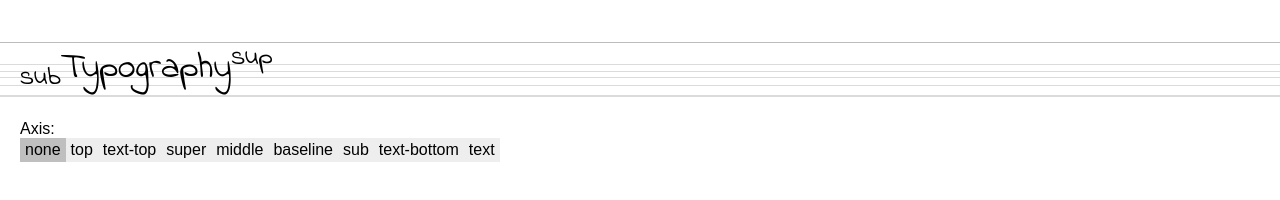
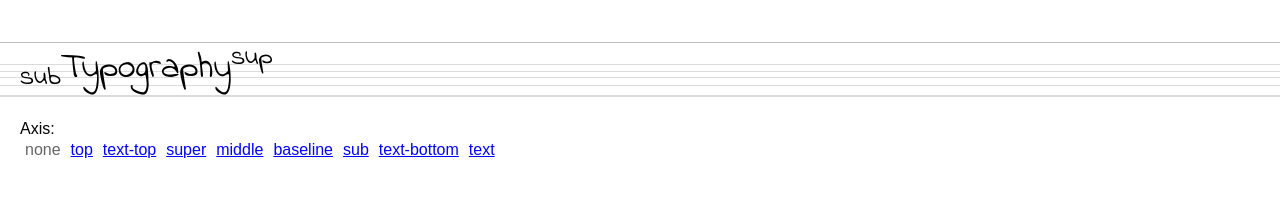
Before and after one commit to ahtohbi4/typography, a website: page index.html in a window 1280 px wide. Drawn offline with nearby package versions, Linux system fonts and the light colour scheme.

Commit message:
Typography was updated

```diff
--- a/app/resources/views/blocks/radio-button/radio-button.css
+++ b/app/resources/views/blocks/radio-button/radio-button.css
@@ -1,13 +1,15 @@
 .radio-button {
     display: inline-block;
-    background: #eee;
 }
 .radio-button__radio {
     display: inline-block;
     position: relative;
+    color: blue;
 }
 .radio-button__label {
+    display: inline-block;
     padding: 3px 5px;
+    text-decoration: underline;
 }
 .radio-button__input {
     position: absolute;
@@ -15,5 +17,6 @@
     opacity: 0;
 }
 .radio-button__input:checked + .radio-button__label {
-    background: rgba(0, 0, 0, .2);
+    color: #656565;
+    text-decoration: none;
 }
--- a/compiled/css/style.css
+++ b/compiled/css/style.css
@@ -429,14 +429,16 @@ th {
 
 .radio-button {
     display: inline-block;
-    background: #eee;
 }
 .radio-button__radio {
     display: inline-block;
     position: relative;
+    color: blue;
 }
 .radio-button__label {
+    display: inline-block;
     padding: 3px 5px;
+    text-decoration: underline;
 }
 .radio-button__input {
     position: absolute;
@@ -444,7 +446,8 @@ th {
     opacity: 0;
 }
 .radio-button__input:checked + .radio-button__label {
-    background: rgba(0, 0, 0, .2);
+    color: #656565;
+    text-decoration: none;
 }
 
 h1 {
```
